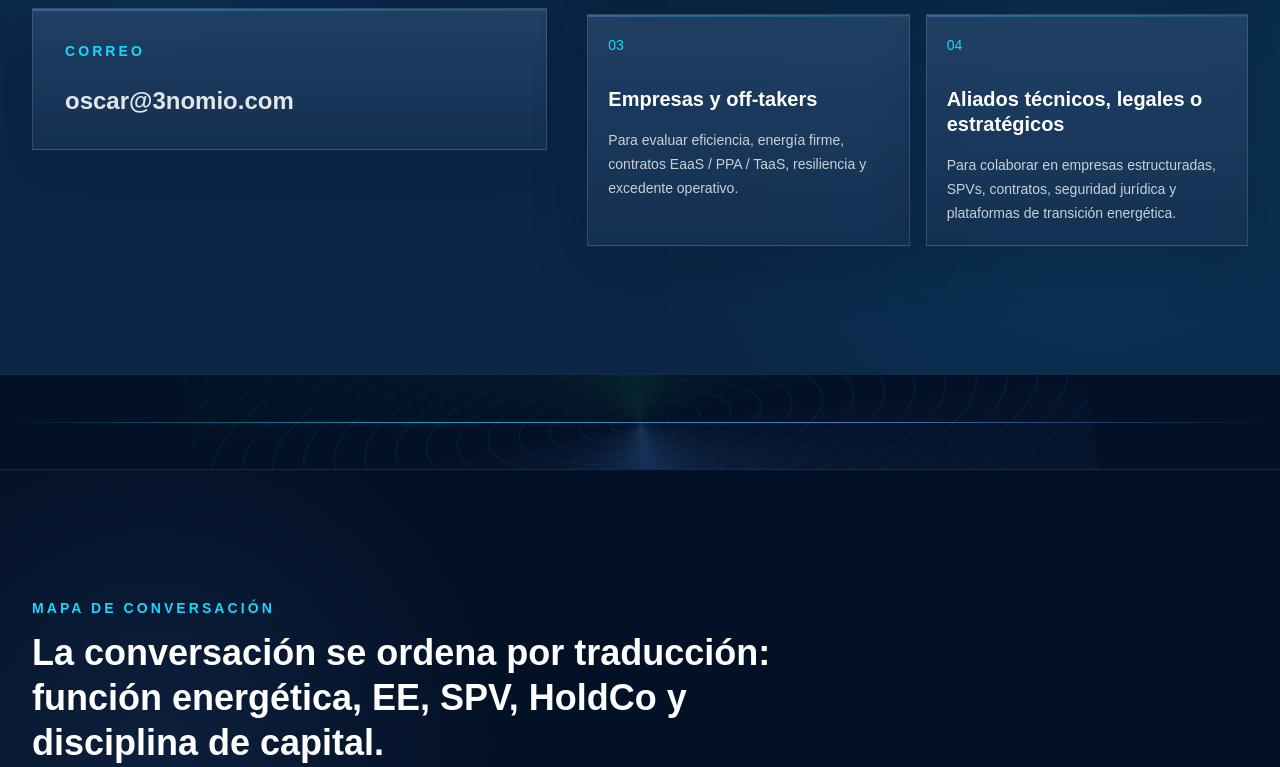
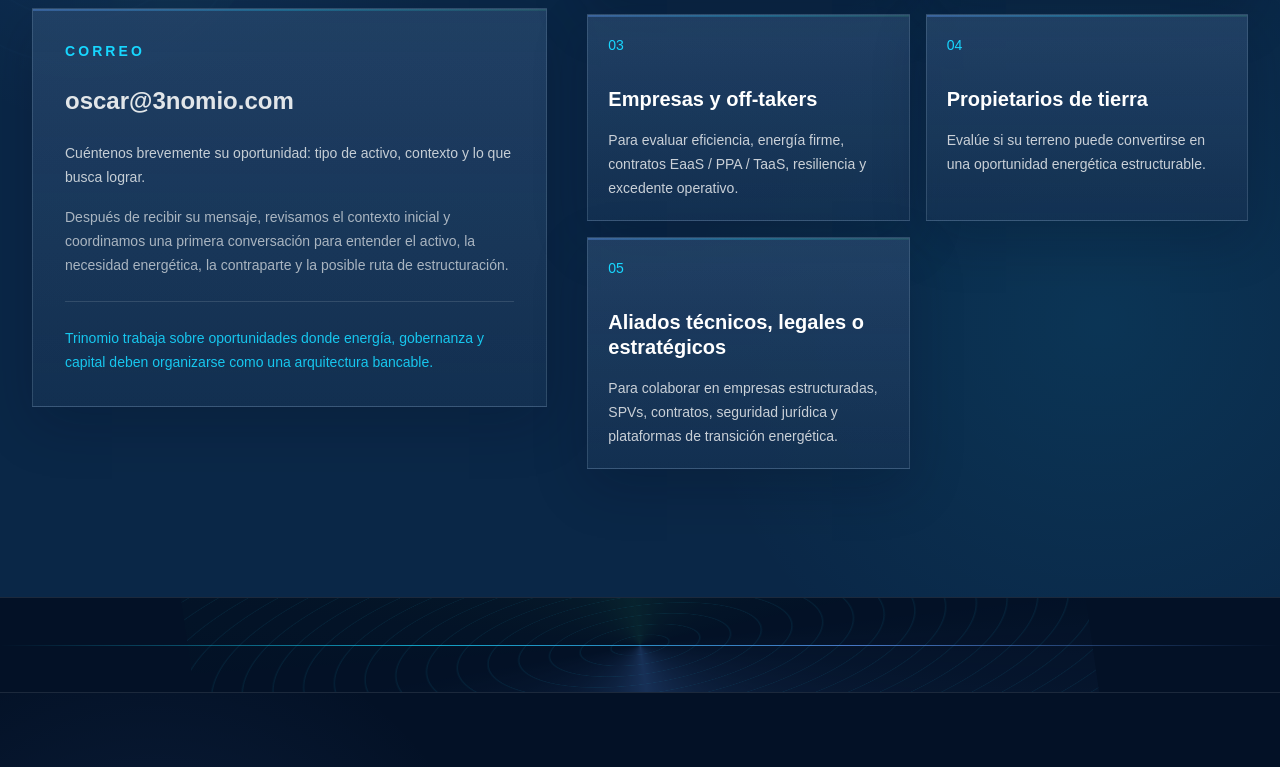
Before and after one commit to 3nomio/trinomio-website, a Next.js app: page /es/contacto in a window 1280 px wide. Shown: the part 1433-2200 px from the top of the page. Built offline with nearby package versions, Linux system fonts and the light colour scheme.

Commit message:
Refine contact page marketing effectiveness

```diff
--- /dev/null
+++ b/00_System_Architecture/Website_Contact_Page_Marketing_Refinement_Validation.md
@@ -0,0 +1,33 @@
+# Website Contact Page Marketing Refinement Validation
+
+## 1. Claude Code diagnosis summary
+
+Claude Code assessed the Spanish Contact page as acceptable but weak, with four small marketing fixes needed before external review: clarify what to write, add the missing landowner route, replace the English closing callout, and explain the next step after contact.
+
+## 2. Four fixes implemented
+
+1. Added a concise inquiry prompt near the email: "Cuéntenos brevemente su oportunidad: tipo de activo, contexto y lo que busca lograr."
+2. Added a fifth contact route card for "Propietarios de tierra" with copy focused on evaluating whether land can become a structurable energy opportunity.
+3. Replaced the English closing callout with Spanish: "Estructure su oportunidad energética. Convierta una posibilidad técnica en una arquitectura bancable y escalable."
+4. Added a short process sentence explaining that Trinomio reviews the initial context and coordinates a first conversation around the asset, energy need, counterparty, and structuring route.
+
+## 3. Files changed
+
+- `src/app/(es)/es/contacto/page.tsx`
+- `00_System_Architecture/Website_Contact_Page_Marketing_Refinement_Validation.md`
+
+## 4. Scope confirmation
+
+No unrelated pages were modified. The implementation is scoped to the Spanish Contact page and this validation note.
+
+## 5. Thesis alignment confirmation
+
+The Contact page remains aligned with the core thesis: Energía → Empresa ← Capital. The new CTA-adjacent credibility note reinforces the need to organize energy, governance, and capital as a bankable architecture.
+
+## 6. `npm run lint` result
+
+Passed.
+
+## 7. `npm run build` result
+
+Passed. Next.js completed an optimized production build and generated `/es/contacto` successfully.
--- a/src/app/(es)/es/contacto/page.tsx
+++ b/src/app/(es)/es/contacto/page.tsx
@@ -32,6 +32,11 @@ const contactRoutes = [
     audience: "Empresas y off-takers",
     purpose:
       "Para evaluar eficiencia, energía firme, contratos EaaS / PPA / TaaS, resiliencia y excedente operativo.",
+  },
+  {
+    audience: "Propietarios de tierra",
+    purpose:
+      "Evalúe si su terreno puede convertirse en una oportunidad energética estructurable.",
   },
   {
     audience: "Aliados técnicos, legales o estratégicos",
@@ -97,6 +102,23 @@ export default function ContactPage() {
                 >
                   oscar@3nomio.com
                 </a>
+                <p className="mt-6 text-sm leading-6 text-[#E2E6E9]/86">
+                  Cuéntenos brevemente su oportunidad: tipo de activo,
+                  contexto y lo que busca lograr.
+                </p>
+                <p className="mt-4 text-sm leading-6 text-[#E2E6E9]/72">
+                  Después de recibir su mensaje, revisamos el contexto inicial y
+                  coordinamos una primera conversación para entender el activo,
+                  la necesidad energética, la contraparte y la posible ruta de
+                  estructuración.
+                </p>
+                <div className="mt-6 border-t border-white/12 pt-6">
+                  <p className="text-sm leading-6 text-trinomio-cyan/90">
+                    Trinomio trabaja sobre oportunidades donde energía,
+                    gobernanza y capital deben organizarse como una arquitectura
+                    bancable.
+                  </p>
+                </div>
               </div>
             </div>
 
@@ -192,8 +214,8 @@ export default function ContactPage() {
           <div className="orbital-field orbital-drift absolute left-1/2 top-1/2 size-[34rem] -translate-x-1/2 -translate-y-1/2 rounded-full opacity-24" />
           <div className="relative mx-auto max-w-4xl text-center">
             <h2 className="text-4xl font-semibold leading-tight text-white sm:text-6xl">
-              Structure your energy opportunity. Move from project bankability
-              to transition scalability.
+              Estructure su oportunidad energética. Convierta una posibilidad
+              técnica en una arquitectura bancable y escalable.
             </h2>
             <RelatedFrameworks links={primaryLoopLinks} />
           </div>
```
